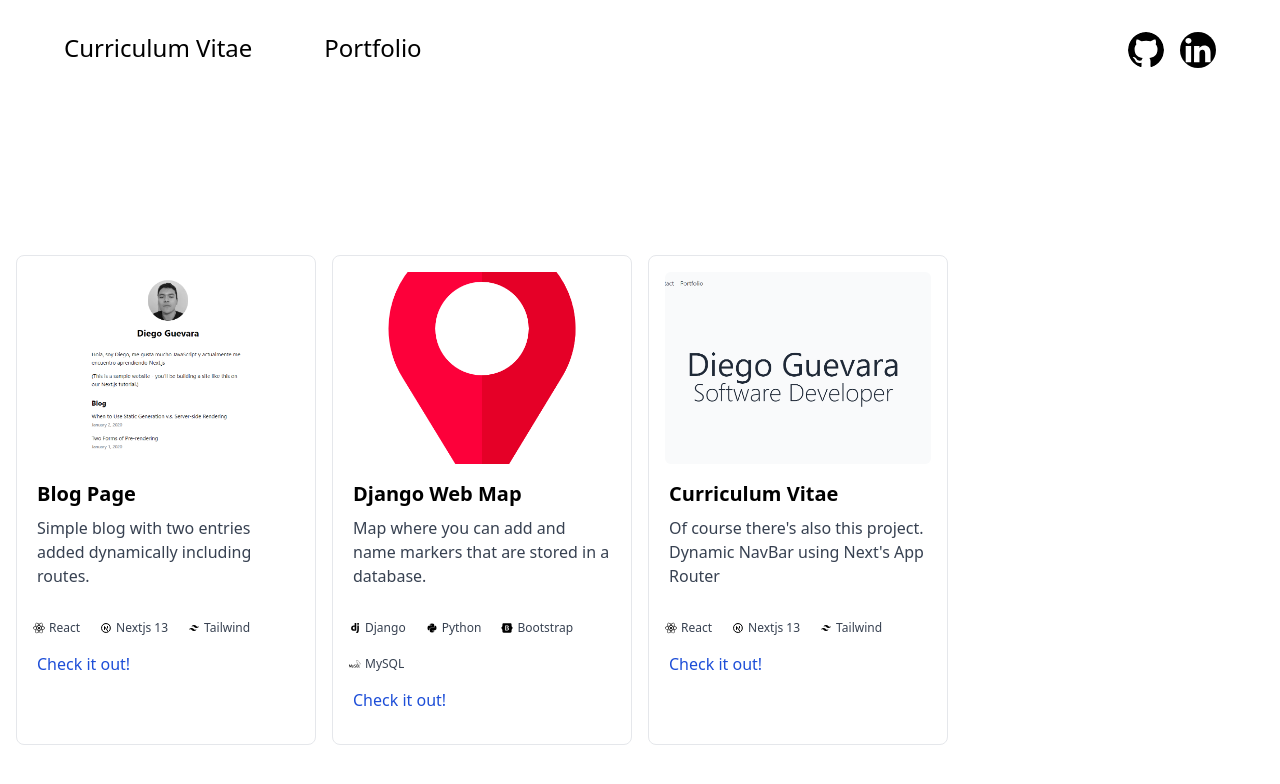
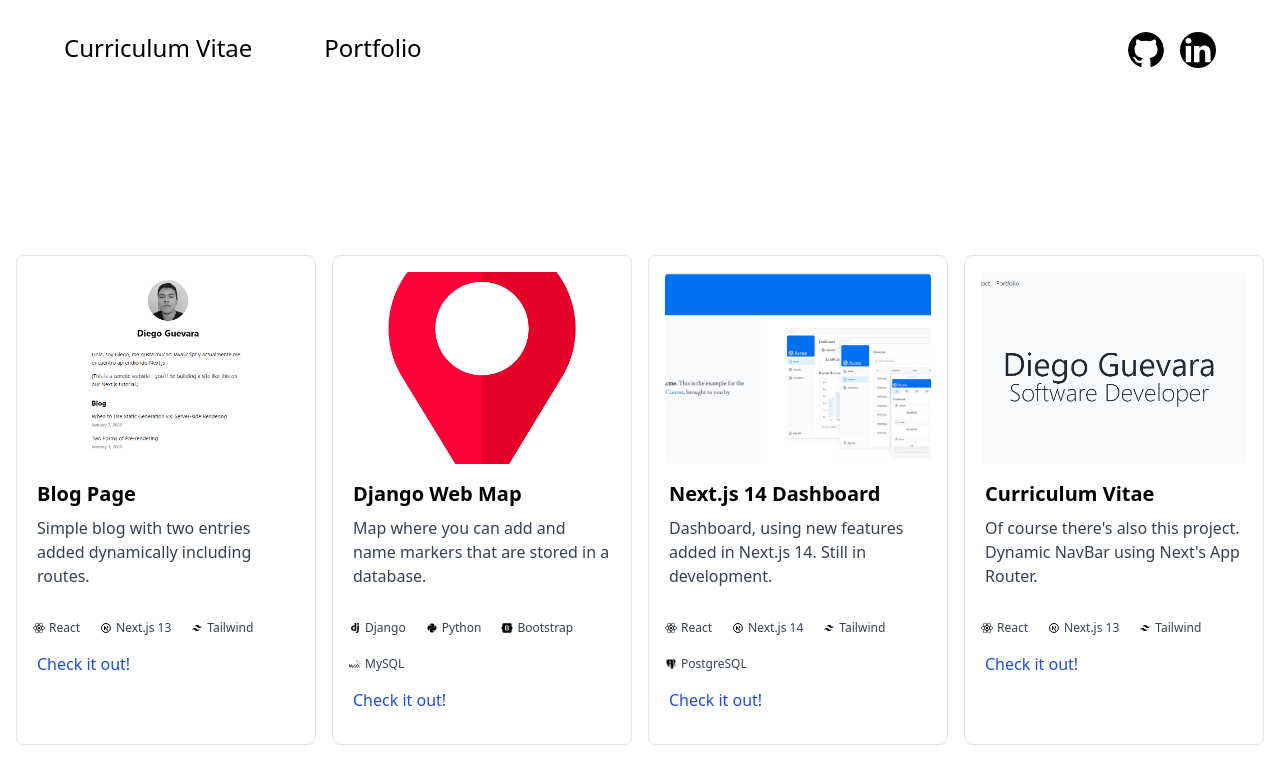
Before and after one commit to DiegoGuevaraO/curriculum-vitae, a Next.js app: page /portfolio in a window 1280 px wide. Shown: the top 784 px of the page. Built offline with nearby package versions, Linux system fonts and the light colour scheme.

Commit message:
Added project

```diff
--- a/components/Projects.jsx
+++ b/components/Projects.jsx
@@ -1,6 +1,6 @@
 import { FaReact, FaBootstrap } from "react-icons/fa";
 import { TbBrandNextjs } from "react-icons/tb";
-import { BiLogoTailwindCss , BiLogoDjango, BiLogoPython } from "react-icons/bi";
+import { BiLogoTailwindCss , BiLogoDjango, BiLogoPython, BiLogoPostgresql } from "react-icons/bi";
 import { SiMysql } from "react-icons/si";
 
 export const Projects = [
@@ -15,7 +15,7 @@ export const Projects = [
                 icon:<FaReact className="h-3 w-3" />
             },
             {
-                name:"Nextjs 13",
+                name:"Next.js 13",
                 icon:<TbBrandNextjs className="h-3 w-3" />
             },
             {
@@ -51,9 +51,9 @@ export const Projects = [
         href:"https://github.com/DiegoGuevaraO/web-map"
     },
     {
-        name:"Curriculum Vitae",
-        img: "/cv.png",
-        description:"Of course there's also this project. Dynamic NavBar using Next's App Router",
+        name:"Next.js 14 Dashboard",
+        img: "/dashboard.png",
+        description:"Dashboard, using new features added in Next.js 14. Still in development.",
         keywords:"react, nextjs, tailwind",
         technologies:[
             {
@@ -61,7 +61,32 @@ export const Projects = [
                 icon:<FaReact className="h-3 w-3" />
             },
             {
-                name:"Nextjs 13",
+                name:"Next.js 14",
+                icon:<TbBrandNextjs className="h-3 w-3" />
+            },
+            {
+                name:"Tailwind",
+                icon:<BiLogoTailwindCss className="h-3 w-3" />
+            },
+            {
+                name:"PostgreSQL",
+                icon:<BiLogoPostgresql className="h-3 w-3" />
+            },
+        ],
+        href:"https://nextjs-dashboard-xi-gilt.vercel.app/"
+    },
+    {
+        name:"Curriculum Vitae",
+        img: "/cv.png",
+        description:"Of course there's also this project. Dynamic NavBar using Next's App Router.",
+        keywords:"react, nextjs, tailwind",
+        technologies:[
+            {
+                name:"React",
+                icon:<FaReact className="h-3 w-3" />
+            },
+            {
+                name:"Next.js 13",
                 icon:<TbBrandNextjs className="h-3 w-3" />
             },
             {
```
Also changed, not shown: public/dashboard.png (added).
